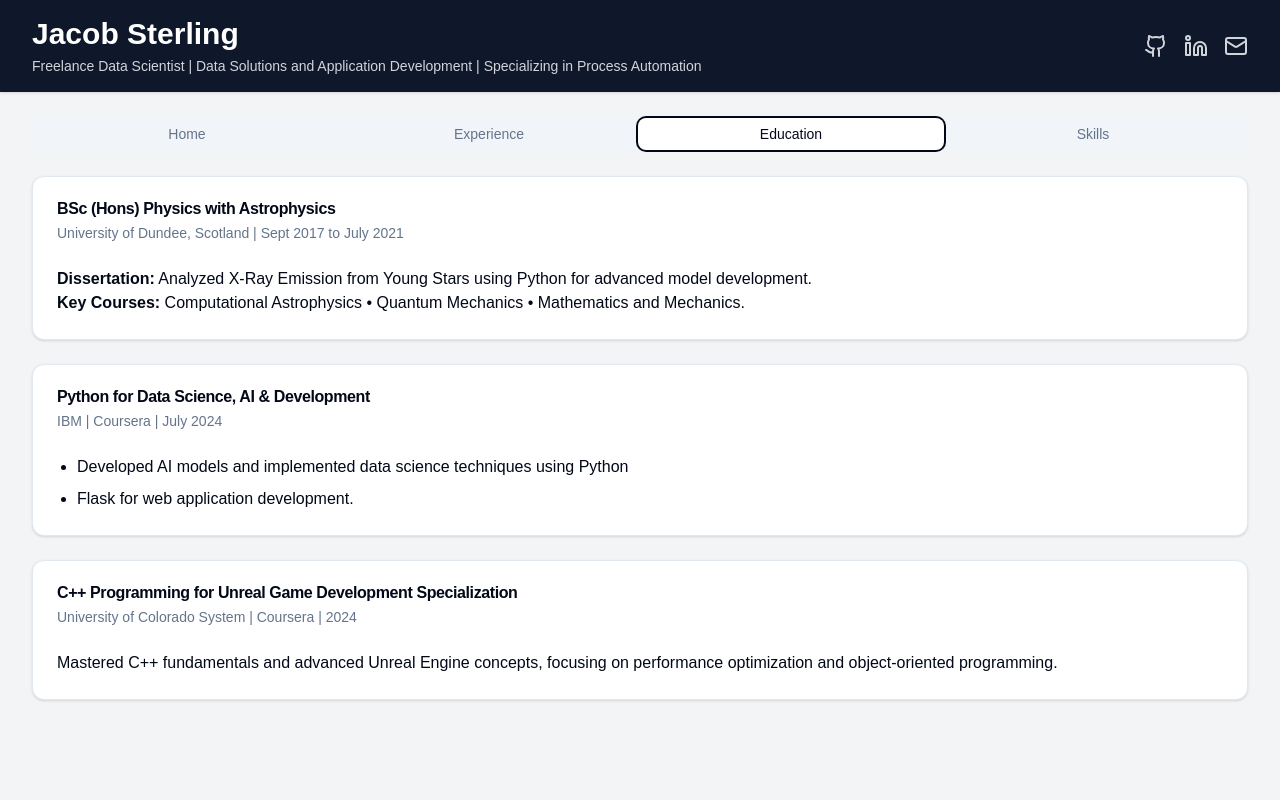
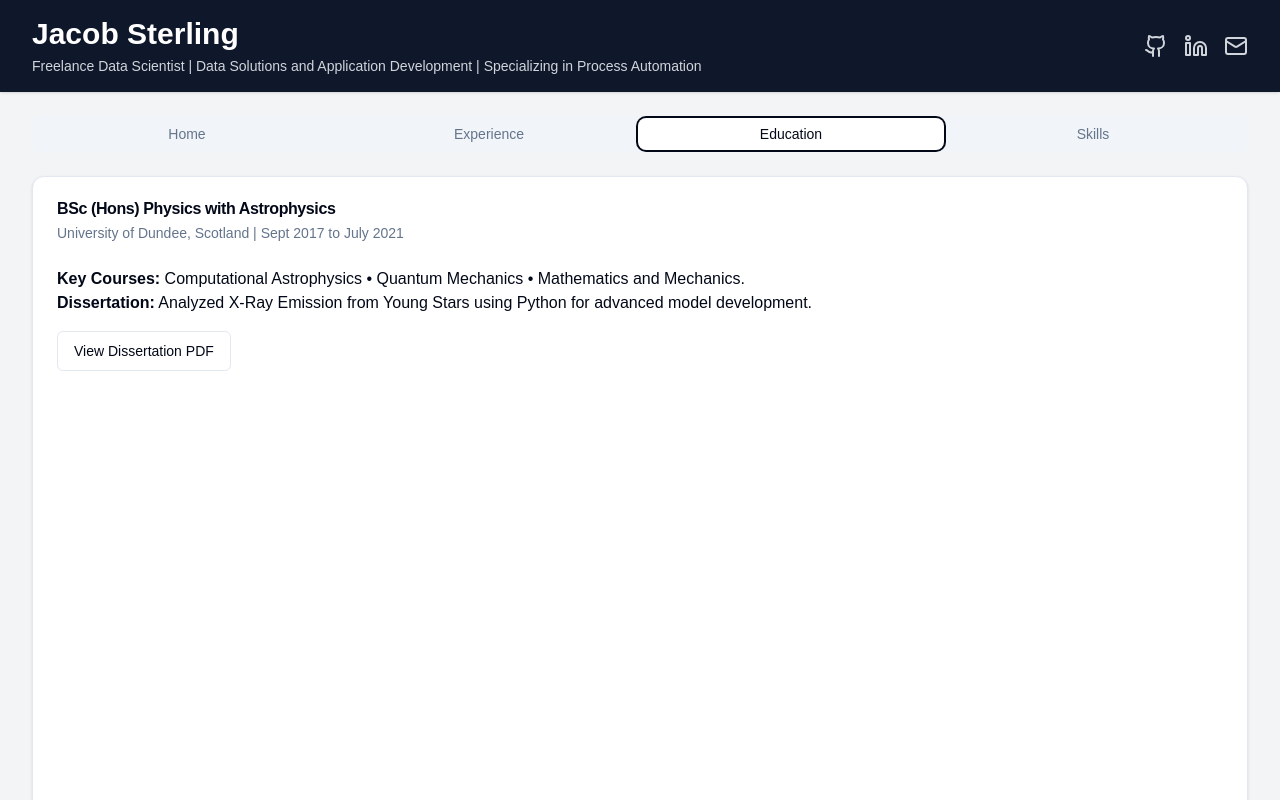
Before and after one commit to jacobsterling/freelance-portfolio, a Next.js app: page / in a window 1280 px wide. Both pictures are taken after a click on the tab "Education". Shown: the top 800 px of the page. Built offline with nearby package versions, Linux system fonts and the light colour scheme.

Commit message:
feat: dissertation viewer

```diff
--- a/app/page.tsx
+++ b/app/page.tsx
@@ -12,6 +12,7 @@ import { SkillsList } from '@/components/portfolio/SkillsList'
 import Image from 'next/image';
 import Link from 'next/link';
 import { Github } from 'lucide-react';
+import { Button } from "@/components/ui/button";
 
 
 const dataTechnologies = [
@@ -483,8 +484,25 @@ export default function Home() {
                   <CardDescription>University of Dundee, Scotland | Sept 2017 to July 2021</CardDescription>
                 </CardHeader>
                 <CardContent>
+                  <p><strong>Key Courses:</strong> Computational Astrophysics • Quantum Mechanics • Mathematics and Mechanics.</p>
                   <p><strong>Dissertation:</strong> Analyzed X-Ray Emission from Young Stars using Python for advanced model development.</p>
-                  <p><strong>Key Courses:</strong> Computational Astrophysics • Quantum Mechanics • Mathematics and Mechanics.</p>
+                  <div className="mt-4">
+                    <Button
+                      onClick={() => window.open('/Project_Dissertation.pdf', '_blank')}
+                      variant="outline"
+                    >
+                      View Dissertation PDF
+                    </Button>
+                  </div>
+                  <div className="mt-4 aspect-[16/9] w-full">
+                    <iframe
+                      src="/Project_Dissertation.pdf"
+                      width="100%"
+                      height="100%"
+                      style={{ border: "none" }}
+                      title="Dissertation PDF"
+                    />
+                  </div>
                 </CardContent>
               </Card>
 
```
Also changed, not shown: 1 other file (tests, documents, lock files or other folders).
